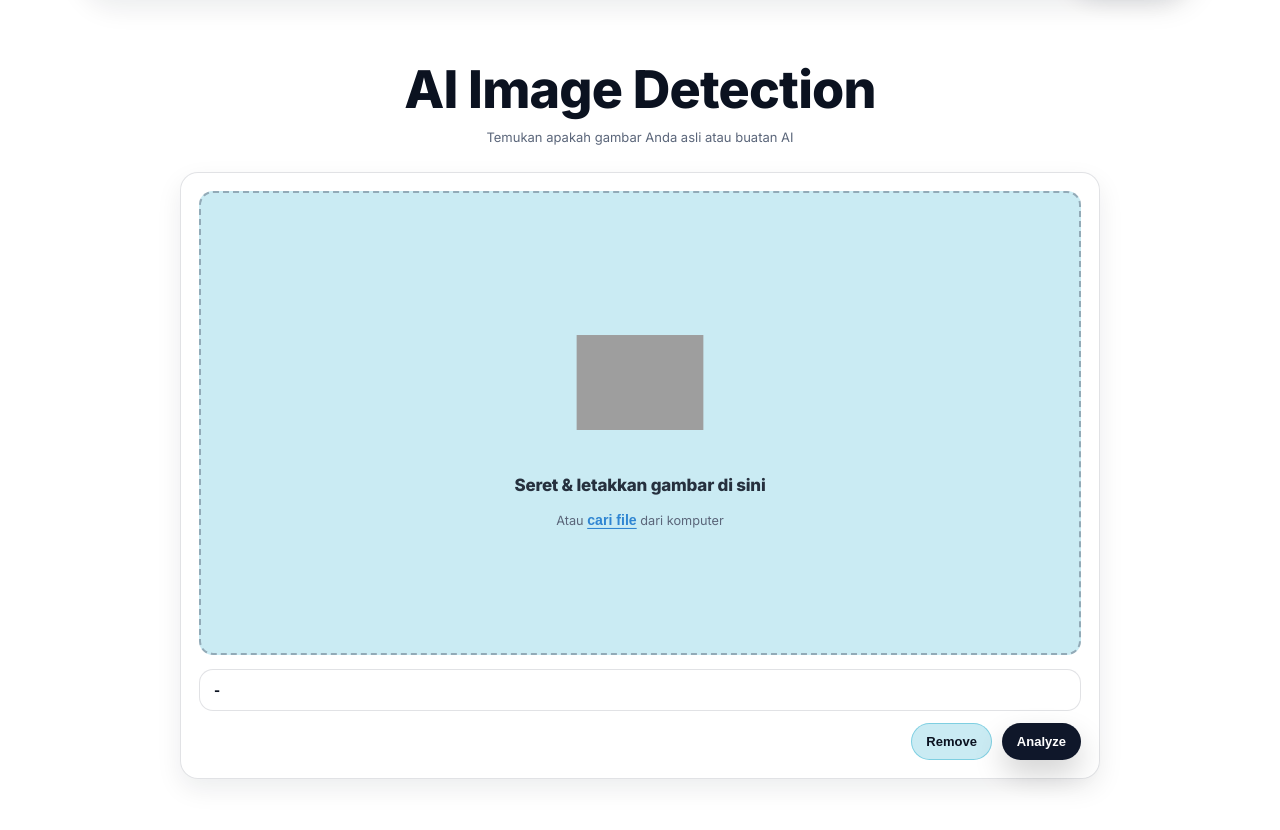
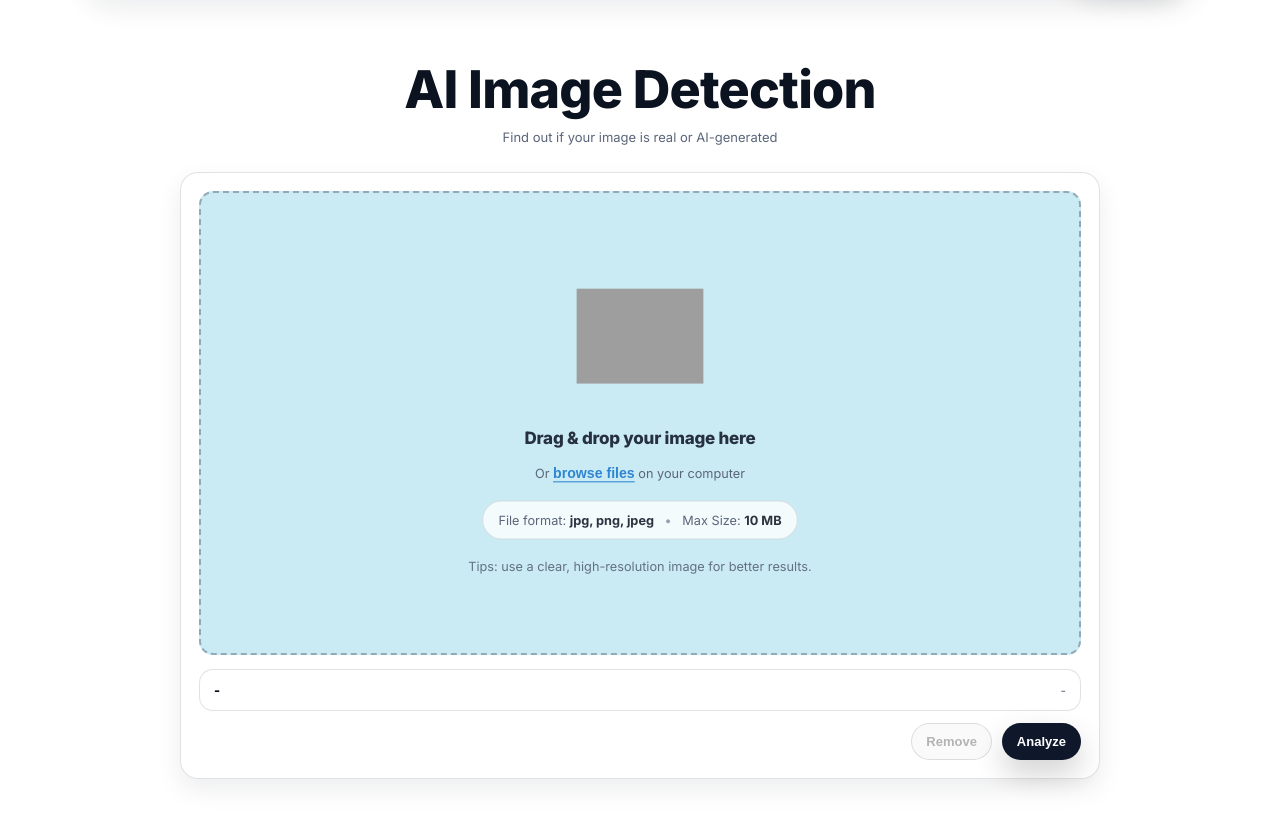
Before and after one commit to skyline314/DETECTIFY, a Flask app: page /image-detection in a window 1280 px wide. Shown: the part 75-905 px from the top of the page. Run offline with Flask 3, Linux system fonts and the light colour scheme; grey boxes are pictures that could not be loaded.

Commit message:
fix: inkonsisten upload-card pada image

```diff
--- a/app/static/js/upload-image.js
+++ b/app/static/js/upload-image.js
@@ -44,10 +44,16 @@ document.addEventListener("DOMContentLoaded", () => {
     function handlePreview(file) {
         const ext = file.name.split('.').pop().toLowerCase();
         if (!['jpg', 'jpeg', 'png'].includes(ext)) return alert("Format file tidak didukung. Gunakan JPG, JPEG, atau PNG.");
+
         document.getElementById("fileName").textContent = file.name;
+
+        // Populate Meta (Size & Dimensions)
+        const sizeMB = (file.size / (1024 * 1024)).toFixed(2);
+        const metaEl = document.getElementById("fileMeta");
+        if (metaEl) metaEl.textContent = `${sizeMB} MB`;
+
         document.getElementById("fileInfo").hidden = false;
         btnUpload.disabled = false;
-        document.getElementById("btnRemove").disabled = false;
         document.getElementById("btnRemove").disabled = false;
 
         const reader = new FileReader();
@@ -55,6 +61,13 @@ document.addEventListener("DOMContentLoaded", () => {
             imagePreview.src = e.target.result;
             imagePreview.style.display = "block";
             dropzoneIcon.style.display = "none";
+
+            // Get dimensions
+            const img = new Image();
+            img.onload = () => {
+                if (metaEl) metaEl.textContent = `${sizeMB} MB • ${img.width}x${img.height}px`;
+            };
+            img.src = e.target.result;
         };
         reader.readAsDataURL(file);
     }
@@ -64,6 +77,8 @@ document.addEventListener("DOMContentLoaded", () => {
         e.stopPropagation();
         fileInput.value = "";
         document.getElementById("fileInfo").hidden = true;
+        const metaEl = document.getElementById("fileMeta");
+        if (metaEl) metaEl.textContent = "-";
         btnUpload.disabled = true;
         imagePreview.src = "";
         imagePreview.style.display = "none";
--- a/app/templates/image.html
+++ b/app/templates/image.html
@@ -74,7 +74,7 @@
   <main class="app-page">
     <section class="container app-hero" aria-label="Image detection">
       <h1 class="app-title">AI Image Detection</h1>
-      <p class="app-subtitle">Temukan apakah gambar Anda asli atau buatan AI</p>
+      <p class="app-subtitle">Find out if your image is real or AI-generated</p>
 
       <div class="upload-card">
         <div class="dropzone" id="dropzone" role="button" tabindex="0">
@@ -85,24 +85,34 @@
             <img id="imagePreview" src="" alt="Preview"
               style="display: none; max-width: 100%; max-height: 250px; border-radius: 10px; margin-bottom: 1.5rem; object-fit: contain;">
 
-            <div id="dropzoneIcon" class="dropzone__icon dropzone__icon--image">
+            <div id="dropzoneIcon" class="dropzone__icon dropzone__icon--image" aria-hidden="true">
               <img src="{{ url_for('static', filename='assets/image-upload.png') }}" class="dropzone__iconImg" />
             </div>
 
-            <div class="dropzone__title">Seret & letakkan gambar di sini</div>
+            <div class="dropzone__title">Drag &amp; drop your image here</div>
+
             <div class="dropzone__subtitle">
-              Atau <button type="button" class="dropzone__browse" id="browseBtn">cari file</button> dari komputer
+              Or <button type="button" class="dropzone__browse" id="browseBtn">browse files</button> on your computer
             </div>
+
+            <div class="meta-pills" aria-label="file constraints">
+              <span class="pill">File format: <b>jpg, png, jpeg</b></span>
+              <span class="dot" aria-hidden="true">•</span>
+              <span class="pill">Max Size: <b>10 MB</b></span>
+            </div>
+
+            <div class="dropzone__hint">Tips: use a clear, high-resolution image for better results.</div>
           </div>
         </div>
 
         <div class="upload-actions">
           <div class="file-info" id="fileInfo" hidden>
             <div class="file-info__name" id="fileName">-</div>
+            <div class="file-info__meta" id="fileMeta">-</div>
           </div>
 
           <div class="actions-row">
-            <button class="btn btn--ghost" type="button" id="btnRemove" disabled>Remove</button>
+            <button class="btn" type="button" id="btnRemove" disabled>Remove</button>
             <button class="btn btn--primary" type="button" id="btnUpload" disabled>Analyze</button>
           </div>
 
```
